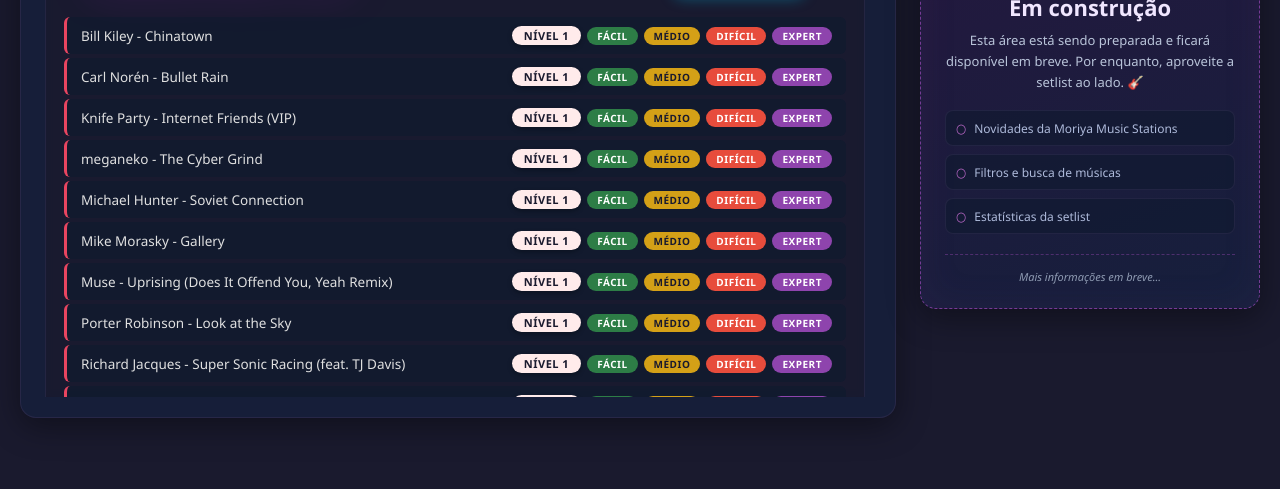
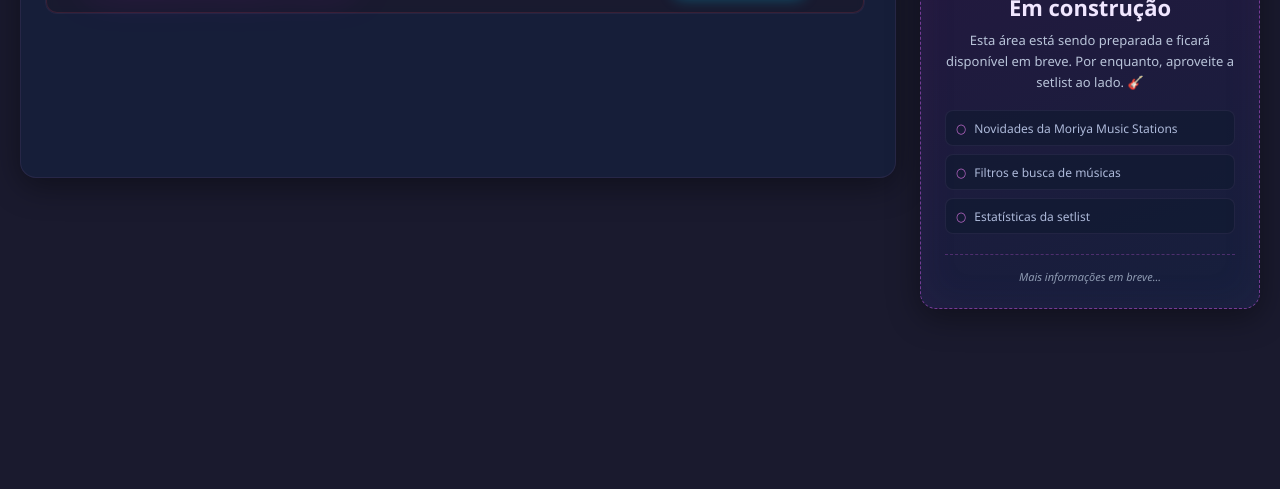
Before and after one commit to JJMAGame/Moriya-Music-Stations, a plain HTML site: page index.html in a window 1280 px wide. Shown: the part 311-800 px from the top of the page. Drawn offline with Linux system fonts and the light colour scheme.

Commit message:
Atualização basica

```diff
--- a/eventos.json
+++ b/eventos.json
@@ -7,7 +7,7 @@
         "mapas": [
             {
                 "nome": "Bill Kiley - Chinatown",
-                "base": 1,
+                "base": 3,
                 "dificuldade": "1,2,3,4"
             },
             {
@@ -17,22 +17,22 @@
             },
             {
                 "nome": "Knife Party - Internet Friends (VIP)",
-                "base": 1,
+                "base": 3,
                 "dificuldade": "1,2,3,4"
             },
             {
                 "nome": "meganeko - The Cyber Grind",
-                "base": 1,
+                "base": 5,
                 "dificuldade": "1,2,3,4"
             },
             {
                 "nome": "Michael Hunter - Soviet Connection",
-                "base": 1,
+                "base": 3,
                 "dificuldade": "1,2,3,4"
             },
             {
                 "nome": "Mike Morasky - Gallery",
-                "base": 1,
+                "base": 6,
                 "dificuldade": "1,2,3,4"
             },
             {
@@ -57,42 +57,42 @@
             },
             {
                 "nome": "The Immortals - Techno Syndrome (Mortal Kombat)",
-                "base": 1,
+                "base": 3,
                 "dificuldade": "1,2,3,4"
             },
             {
                 "nome": "The Weeknd - Blinding Lights",
-                "base": 1,
+                "base": 2,
                 "dificuldade": "1,2,3,4"
             },
             {
                 "nome": "Tomoya Ohtani (feat. Tyler Smith & Andy Bane) - Infinite",
-                "base": 1,
+                "base": 4,
                 "dificuldade": "1,2,3,4"
             },
             {
                 "nome": "Video Game Orchestra (feat. David Vives) - Snake Eater (Live at Brazil Game Show 2019)",
-                "base": 1,
+                "base": 4,
                 "dificuldade": "1,2,3,4"
             },
             {
                 "nome": "Yooh - Hercules",
-                "base": 1,
+                "base": 5,
                 "dificuldade": "1,2,3,4"
             },
                         {
                 "nome": "Casey Edwards (feat. Victor Borba) - Bury the Light",
-                "base": 1,
+                "base": 3,
                 "dificuldade": "1,2,3,4"
             },
             {
                 "nome": "Darren Korb - God of the Dead",
-                "base": 1,
+                "base": 3,
                 "dificuldade": "1,2,3,4"
             },
             {
                 "nome": "kfaraday - Solar Bowler",
-                "base": 1,
+                "base": 6,
                 "dificuldade": "1,2,3,4"
             },
             {
@@ -102,37 +102,37 @@
             },
             {
                 "nome": "Van Halen - Little Guitars",
-                "base": 1,
+                "base": 4,
                 "dificuldade": "1,2,3,4"
             },
             {
                 "nome": "Born of Osiris - Follow the Signs",
-                "base": 1,
+                "base": 3,
                 "dificuldade": "4"
             },
             {
                 "nome": "Jeff Loomis - Miles of Machines",
-                "base": 1,
+                "base": 6,
                 "dificuldade": "4"
             },
             {
                 "nome": "Fresno - Diga Parte 2",
-                "base": 1,
+                "base": 2,
                 "dificuldade": "4"
             },
             {
                 "nome": "Edu Falaschi - Spread Your Fire",
-                "base": 1,
+                "base": 5,
                 "dificuldade": "4"
             },
             {
                 "nome": "Avenged Sevenfold - Save Me",
-                "base": 1,
+                "base": 4,
                 "dificuldade": "4"
             },
             {
                 "nome": "LeaF - Wizdomiot",
-                "base": 1,
+                "base": 6,
                 "dificuldade": "1,2,3,4"
             },
             {
--- a/index.html
+++ b/index.html
@@ -3,7 +3,7 @@
 <head>
     <meta charset="UTF-8">
     <meta name="viewport" content="width=device-width, initial-scale=1.0">
-    <title>Clone hero - Moriya Hero Setlist</title>
+    <title>Moriya hero - Moriya Hero Setlist</title>
     <style>
         * { margin: 0; padding: 0; box-sizing: border-box; }
 
@@ -508,7 +508,7 @@
                     🎵 Setlists
                     <span class="contador" id="contadorEventos">—</span>
                 </h2>
-                <button type="button" class="btn-secundario" id="btnToggleTodos">Recolher tudo</button>
+                <button type="button" class="btn-secundario" id="btnToggleTodos">Expandir tudo</button>
             </div>
 
             <div class="eventos-scroll" id="eventosScroll">
@@ -683,7 +683,7 @@
                     : '';
 
                 html += `
-                    <article class="evento-card">
+                    <article class="evento-card collapsed">
                         <div class="evento-titulo">
                             <h2>
                                 <span class="icon" aria-hidden="true">📌</span>
@@ -693,7 +693,7 @@
                                 ${badgeHtml}
                                 <span class="mapas-count">${mapas.length} ${mapas.length === 1 ? 'música' : 'músicas'}</span>
                                 ${downloadHtml}
-                                <button type="button" class="btn-toggle" aria-expanded="true" aria-label="Recolher setlist ${escapeHtml(evento.nome)}" title="Expandir / recolher">
+                                <button type="button" class="btn-toggle" aria-expanded="false" aria-label="Expandir setlist ${escapeHtml(evento.nome)}" title="Expandir / recolher">
                                     <svg viewBox="0 0 24 24" fill="none" stroke="currentColor" stroke-width="2.5" stroke-linecap="round" stroke-linejoin="round" aria-hidden="true">
                                         <polyline points="6 9 12 15 18 9"></polyline>
                                     </svg>
```
